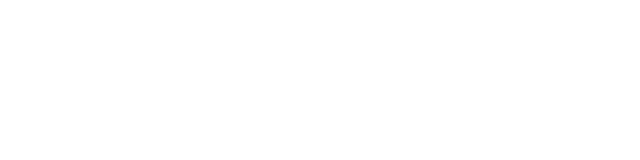
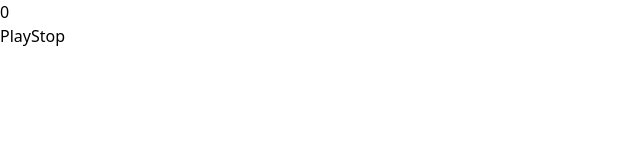
Before and after one commit to VladAleinikov/react-arrow-game, a React (Create React App) app: page / in a window 1280 px wide. Shown: the top 160 px of the page, without its empty margins (0-640 px from the left). Built offline with nearby package versions, Linux system fonts and the light colour scheme.

Commit message:
add timer

```diff
--- a/src/App.tsx
+++ b/src/App.tsx
@@ -1,8 +1,10 @@
 import React from 'react';
+import Playground from './components/Playground';
 
 function App() {
   return (
     <>
+      <Playground/>
     </>
   );
 }
--- /dev/null
+++ b/src/components/Playground.tsx
@@ -0,0 +1,38 @@
+import React, { useEffect, useRef, useState } from "react";
+import { useAppSelector } from "../hooks/redux";
+import { useActions } from "../hooks/actions";
+import Controls from "./controls";
+
+const Playground = () => {
+  const { currentStep } = useAppSelector((state) => state.playground);
+  const { setCurrentStep } = useActions();
+  const [isTimerActive, setIsTimerActive] = useState<boolean>(false);
+  const refreshIntervalId = useRef<ReturnType<typeof setInterval> | null>(null);
+
+  useEffect(() => {
+    if (isTimerActive) {
+      refreshIntervalId.current = setInterval(() => {
+        setCurrentStep();
+      }, 1000);
+    }
+    else {
+      clearInterval(refreshIntervalId.current as NodeJS.Timeout);
+    }
+
+    return () => {
+      clearInterval(refreshIntervalId.current as NodeJS.Timeout);
+    }
+  }, [isTimerActive]);
+
+  return (
+    <div>
+      <p>{currentStep}</p>
+      <Controls
+        isTimerActive={isTimerActive}
+        setIsTimerActive={setIsTimerActive}
+      />
+    </div>
+  );
+};
+
+export default Playground;
--- /dev/null
+++ b/src/components/controls/index.tsx
@@ -0,0 +1,16 @@
+import React from 'react'
+export interface IControlsProps {
+  isTimerActive: boolean;
+  setIsTimerActive: React.Dispatch<React.SetStateAction<boolean>>;
+}
+const Controls = (props:IControlsProps) => {
+      const { isTimerActive, setIsTimerActive} = props;
+  return (
+        <div>
+              <button disabled={isTimerActive} onClick={e => setIsTimerActive(true)}>Play</button>
+              <button disabled={!isTimerActive} onClick={e => setIsTimerActive(false)}>Stop</button>
+    </div>
+  )
+}
+
+export default Controls
--- /dev/null
+++ b/src/hooks/actions.ts
@@ -0,0 +1,11 @@
+import { useDispatch } from "react-redux";
+import { playgroundActions } from "../store/playground/playground.slice";
+import { bindActionCreators } from "redux";
+
+const actions = {
+      ...playgroundActions
+}
+export const useActions = () => {
+      const dispatch = useDispatch();
+      return bindActionCreators(actions, dispatch);
+}
--- /dev/null
+++ b/src/hooks/redux.ts
@@ -0,0 +1,4 @@
+import { TypedUseSelectorHook, useSelector } from "react-redux";
+import { RootState } from "../store";
+
+export const useAppSelector: TypedUseSelectorHook<RootState> = useSelector
--- a/src/index.tsx
+++ b/src/index.tsx
@@ -1,14 +1,18 @@
-import React from 'react';
-import ReactDOM from 'react-dom/client';
-import './index.css';
-import App from './App';
-import { BrowserRouter } from 'react-router-dom';
+import React from "react";
+import ReactDOM from "react-dom/client";
+import "./index.css";
+import App from "./App";
+import { BrowserRouter } from "react-router-dom";
+import { Provider } from "react-redux";
+import { store } from "./store";
 
 const root = ReactDOM.createRoot(
-  document.getElementById('root') as HTMLElement
+  document.getElementById("root") as HTMLElement
 );
 root.render(
-  <BrowserRouter>
-    <App />
-  </BrowserRouter>
+  <Provider store={store}>
+    <BrowserRouter>
+      <App />
+    </BrowserRouter>
+  </Provider>
 );
--- /dev/null
+++ b/src/models/platground.ts
@@ -0,0 +1,3 @@
+export interface playgroundState {
+  currentStep: number;
+}
--- /dev/null
+++ b/src/store/index.ts
@@ -0,0 +1,11 @@
+import { combineReducers, configureStore } from "@reduxjs/toolkit";
+import { playgroundReducer } from './playground/playground.slice';
+
+
+export const store = configureStore({
+      reducer: {
+      playground: playgroundReducer
+}
+});
+
+export type RootState = ReturnType<typeof store.getState>
--- /dev/null
+++ b/src/store/playground/playground.slice.ts
@@ -0,0 +1,20 @@
+import { createSlice } from "@reduxjs/toolkit";
+import { playgroundState } from "../../models/platground";
+
+
+const initialState: playgroundState = {
+  currentStep: 0,
+};
+
+export const playgroundSlice = createSlice({
+      name: "playground",
+      initialState,
+      reducers: {
+            setCurrentStep: (state) => {
+                  state.currentStep += 1
+            },
+
+      }
+});
+export const playgroundActions = playgroundSlice.actions;
+export const playgroundReducer = playgroundSlice.reducer;
```
